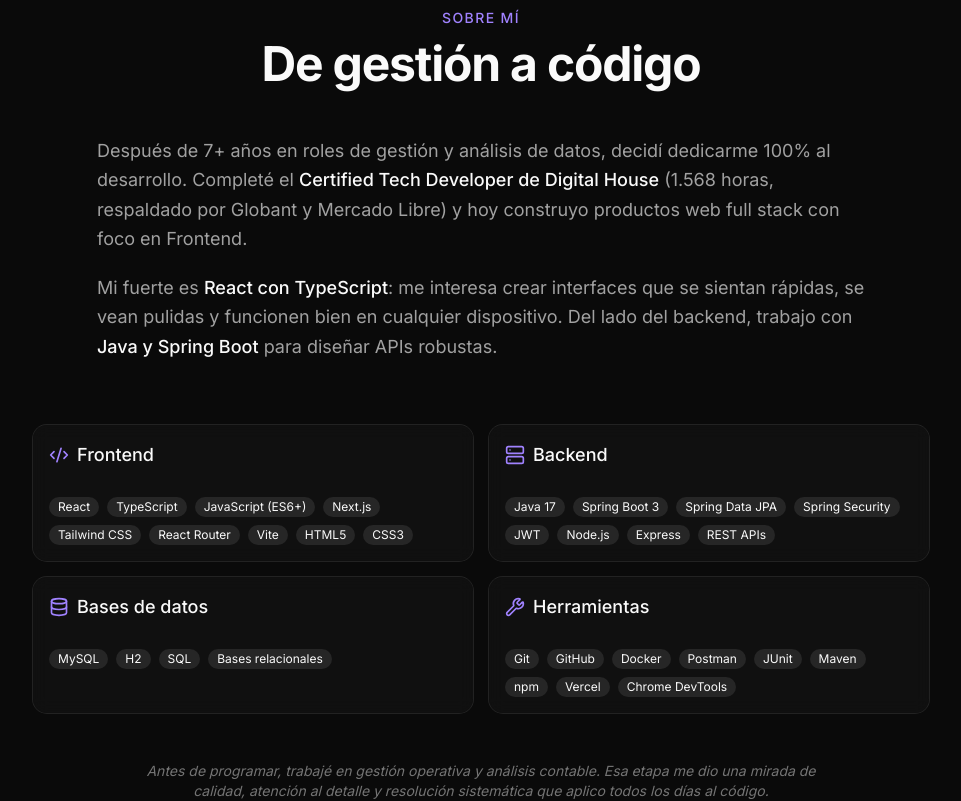
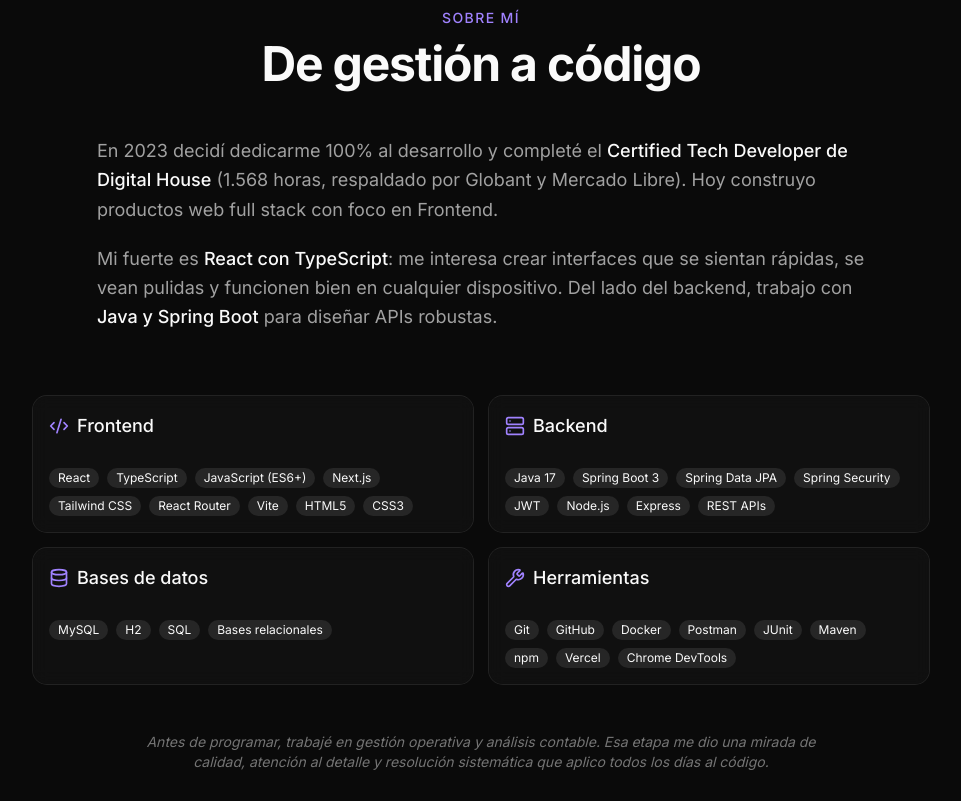
Before and after one commit to saibeneseba/portfolio, a Next.js app: page / in a window 1280 px wide. Shown: the part 920-1721 px from the top of the page, without its empty margins (159-1120 px from the left). Built offline with nearby package versions, Linux system fonts and the light colour scheme.

Commit message:
Finalize Spanish version: SEO, OG image and copy refinements

```diff
--- a/src/components/About.tsx
+++ b/src/components/About.tsx
@@ -64,20 +64,19 @@ export function About() {
             <p className="text-sm font-medium text-primary tracking-widest uppercase mb-3">
               Sobre mí
             </p>
-              <h2 className="text-3xl md:text-4xl lg:text-5xl font-bold tracking-tight">
-                De gestión a código
-              </h2>
+            <h2 className="text-3xl md:text-4xl lg:text-5xl font-bold tracking-tight">
+              De gestión a código
+            </h2>
           </div>
 
           {/* Historia */}
           <div className="space-y-5 text-base md:text-lg text-muted-foreground leading-relaxed mb-16 max-w-3xl mx-auto">
             <p>
-              Después de 7+ años en roles de gestión y análisis de datos, decidí
-              dedicarme 100% al desarrollo. Completé el{" "}
+              En 2023 decidí dedicarme 100% al desarrollo y completé el{" "}
               <span className="text-foreground font-medium">
                 Certified Tech Developer de Digital House
               </span>{" "}
-              (1.568 horas, respaldado por Globant y Mercado Libre) y hoy
+              (1.568 horas, respaldado por Globant y Mercado Libre). Hoy
               construyo productos web full stack con foco en Frontend.
             </p>
             <p>
--- a/src/components/Contact.tsx
+++ b/src/components/Contact.tsx
@@ -90,14 +90,10 @@ export function Contact() {
             })}
           </div>
 
-          {/* Disponibilidad */}
-          <div className="mt-12 flex items-center justify-center gap-2 text-sm text-muted-foreground">
-            <span className="relative flex h-2 w-2">
-              <span className="animate-ping absolute inline-flex h-full w-full rounded-full bg-green-400 opacity-75"></span>
-              <span className="relative inline-flex rounded-full h-2 w-2 bg-green-500"></span>
-            </span>
-            <span>Disponible para nuevos proyectos · Buenos Aires, Argentina</span>
-          </div>
+          {/* Ubicación */}
+          <p className="mt-12 text-center text-sm text-muted-foreground">
+            Buenos Aires, Argentina · Remoto, híbrido o presencial CABA/GBA
+          </p>
         </div>
       </div>
     </section>
```
